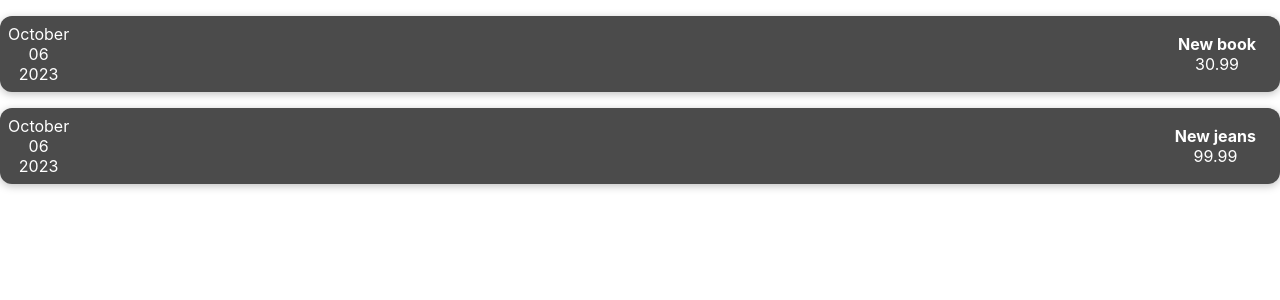
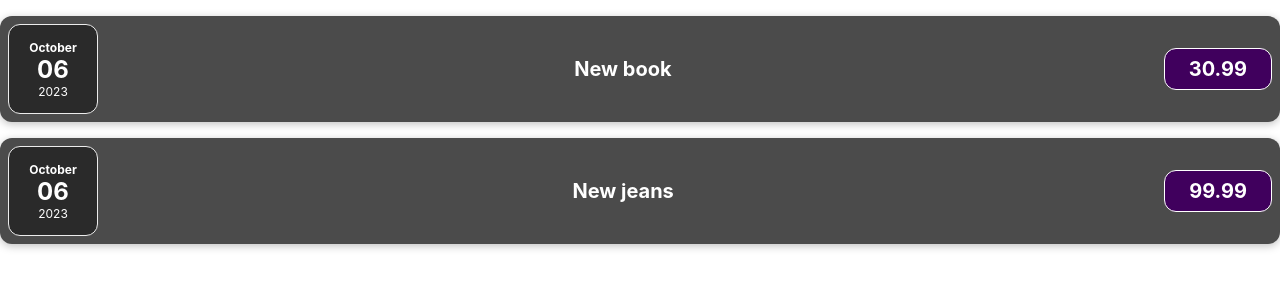
Before and after one commit to essandora/expenses-react-proj, a React (Create React App) app: page / in a window 1280 px wide. Shown: the top 300 px of the page. Built offline with nearby package versions, Linux system fonts and the light colour scheme.

Commit message:
ExpenseDate.css added

```diff
--- /dev/null
+++ b/src/components/ExpenseDate.css
@@ -0,0 +1,26 @@
+.expense-date {
+    display: flex;
+    flex-direction: column;
+    width: 5.5rem;
+    height: 5.5rem;
+    border: 1px solid #ececec;
+    background-color: #2a2a2a;
+    color: white;
+    border-radius: 12px;
+    align-items: center;
+    justify-content: center;
+}
+
+.expense-date__month {
+    font-size: 0.75rem;
+    font-weight: bold;
+}
+
+.expense-date__year {
+    font-size: 0.75rem;
+}
+
+.expense-date__day {
+    font-size: 1.5rem;
+    font-weight: bold;
+}
--- a/src/components/ExpenseDate.js
+++ b/src/components/ExpenseDate.js
@@ -1,3 +1,5 @@
+import './ExpenseDate.css';
+
 function ExpenseDate(props){
     const day = props.date.toLocaleString('en-US', {
         day: '2-digit' });
@@ -6,10 +8,10 @@ function ExpenseDate(props){
     const year = props.date.getFullYear()
 
     return(
-        <div>
-            <div>{month}</div>
-            <div>{day}</div>
-            <div>{year}</div>
+        <div className="expense-date">
+            <div className="expense-date__month">{month}</div>
+            <div className="expense-date__day">{day}</div>
+            <div className="expense-date__year">{year}</div>
         </div>
     )
 }
--- a/src/components/ExpenseItem.js
+++ b/src/components/ExpenseItem.js
@@ -14,9 +14,9 @@ function ExpenseItem(props){
             <ExpenseDate
                 date={props.expenseData.date}
             />
-            <div className="expense-item_description">
+            <div className="expense-item__description">
                 <h2>{props.expenseData.title}</h2>
-                <div className="expense-item_price">
+                <div className="expense-item__price">
                 {props.expenseData.price}</div>
             </div>
         </div>
```
